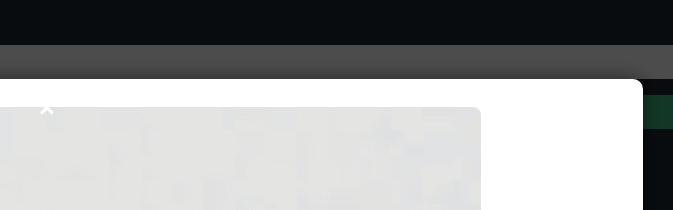
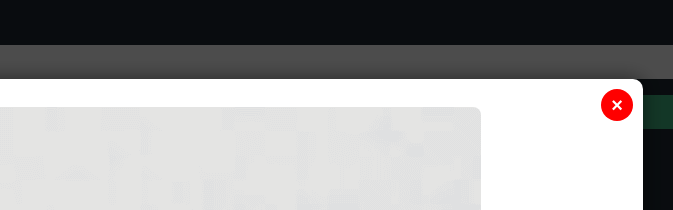
Before and after one commit to pgspielundspass/pgspielundspass, a website: page public/index.html in a window 1280 px wide. Shown: the top 210 px of the page, 583-1256 px from the left. Drawn offline with Linux system fonts and the light colour scheme; no server answers.

Commit message:
Update styles.css

```diff
--- a/public/styles.css
+++ b/public/styles.css
@@ -163,13 +163,20 @@ th {
 
 #popup-close {
   position: absolute;
-  top: 5px;
+  top: 10px;
   right: 10px;
-  background: none;
+  background-color: red; /* Roter Hintergrund */
+  color: white;          /* Weißes X */
   border: none;
-  font-size: 28px;
+  border-radius: 50%;    /* Kreisform */
+  width: 32px;
+  height: 32px;
+  font-size: 20px;
   font-weight: bold;
   cursor: pointer;
+  display: flex;
+  align-items: center;
+  justify-content: center;
 }
 
 #countdown-text {
```
